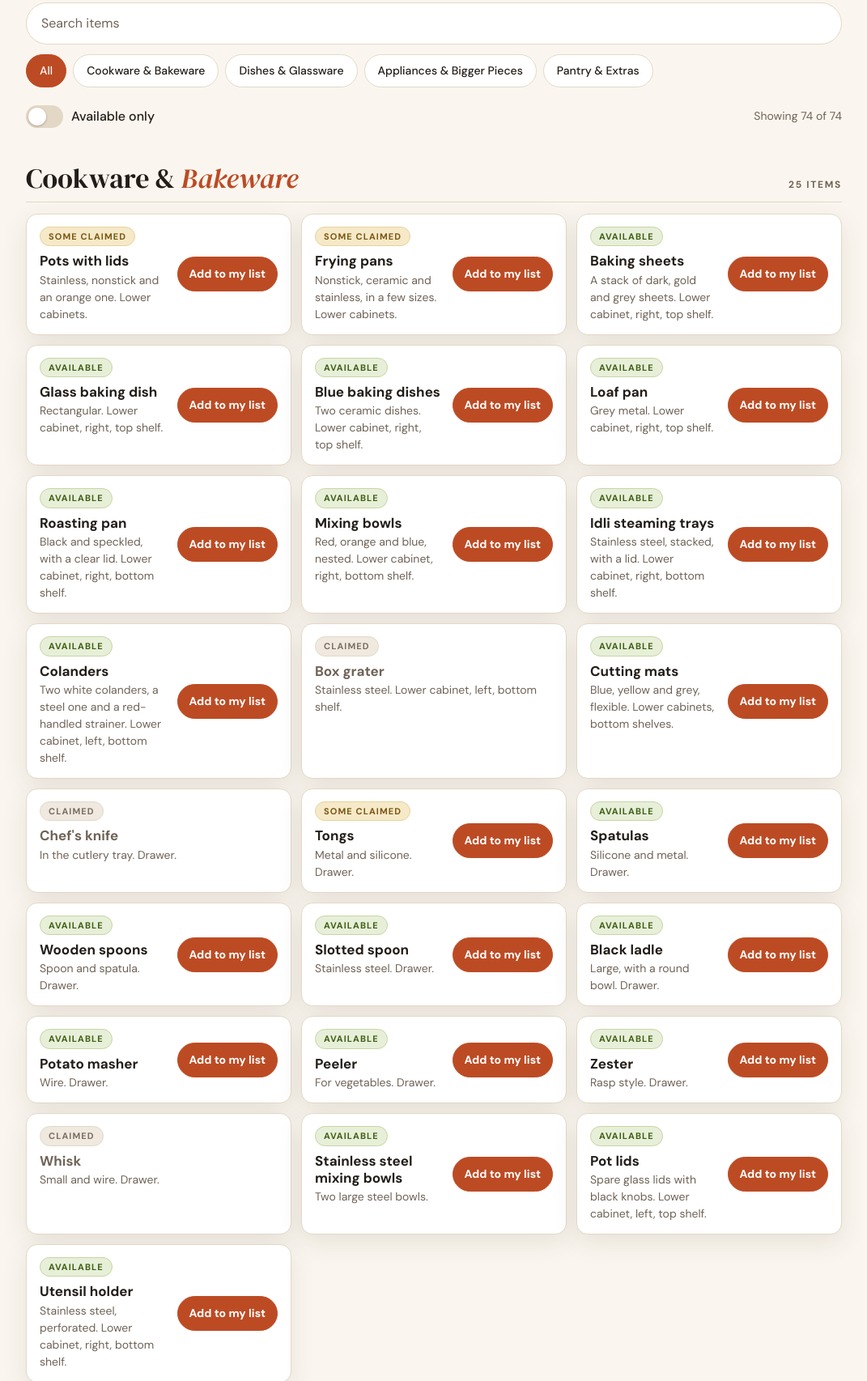
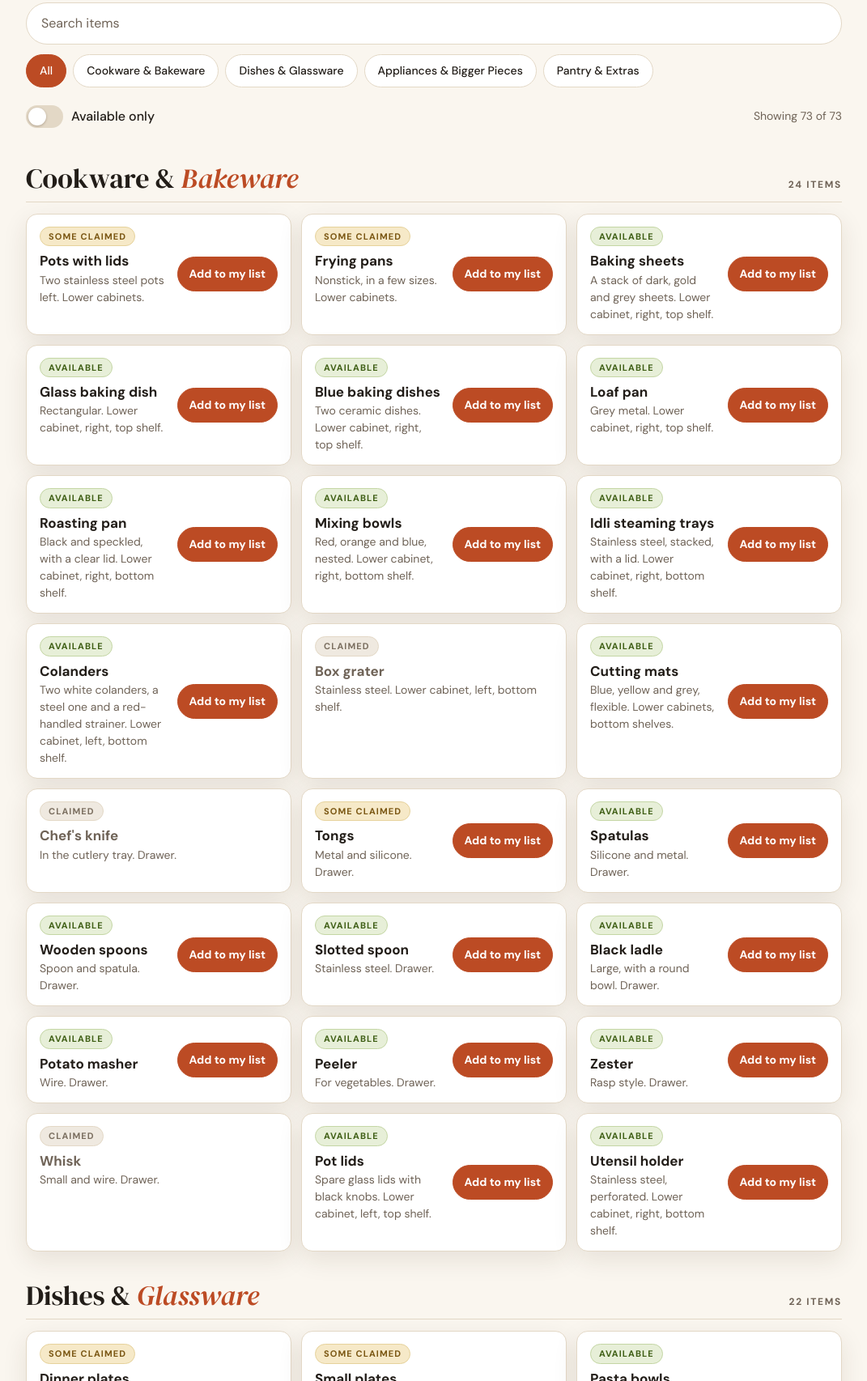
Before and after one commit to satyamp03/move-out-sale, a plain HTML site: page index.html in a window 1280 px wide. Shown: the part 1094-2800 px from the top of the page at 81% size, without its empty margins (104-1175 px from the left). Drawn offline with Linux system fonts and the light colour scheme.

Commit message:
Update items

```diff
--- a/index.html
+++ b/index.html
@@ -401,8 +401,8 @@ footer a { display: inline-block; padding: 10px 4px; }
   function x(cat, name, note, reason) { add(cat, name, note, "excluded", reason); }
 
   /* Cookware & Bakeware */
-  a(0, "Pots with lids", "Stainless, nonstick and an orange one. Lower cabinets.");
-  a(0, "Frying pans", "Nonstick, ceramic and stainless, in a few sizes. Lower cabinets.");
+  a(0, "Pots with lids", "Two stainless steel pots left. Lower cabinets.");
+  a(0, "Frying pans", "Nonstick, in a few sizes. Lower cabinets.");
   a(0, "Baking sheets", "A stack of dark, gold and grey sheets. Lower cabinet, right, top shelf.");
   a(0, "Glass baking dish", "Rectangular. Lower cabinet, right, top shelf.");
   a(0, "Blue baking dishes", "Two ceramic dishes. Lower cabinet, right, top shelf.");
@@ -423,7 +423,6 @@ footer a { display: inline-block; padding: 10px 4px; }
   a(0, "Peeler", "For vegetables. Drawer.");
   a(0, "Zester", "Rasp style. Drawer.");
   a(0, "Whisk", "Small and wire. Drawer.");
-  a(0, "Stainless steel mixing bowls", "Two large steel bowls.");
   a(0, "Pot lids", "Spare glass lids with black knobs. Lower cabinet, left, top shelf.");
   a(0, "Utensil holder", "Stainless steel, perforated. Lower cabinet, right, bottom shelf.");
 
@@ -448,7 +447,7 @@ footer a { display: inline-block; padding: 10px 4px; }
   a(1, "Blender cups", "Clear, with black bases. Upper cabinets, left and middle.");
   a(1, "Orange tumbler", "Large and insulated. Pantry, left, third shelf.");
   a(1, "Cutlery", "Forks, spoons and knives in a mint green tray. Drawer.");
-  a(1, "Large cream bowls", "Deep and round, off-white. A few of them.");
+  a(1, "Large cream bowls", "Deep and round, off-white. Upper cabinet, right, bottom shelf.");
   x(1, "Blume Cloud Mug (boxed)", "Pantry, left, third shelf.", "Listed for sale separately.");
 
   /* Appliances & Bigger Pieces */
@@ -506,7 +505,6 @@ footer a { display: inline-block; padding: 10px 4px; }
     "Roasting pan": "roaster oven turkey",
     "Mixing bowls": "bowl bowls",
     "Idli steaming trays": "idli steamer steam rack",
-    "Stainless steel mixing bowls": "bowl bowls steel metal",
     "Pot lids": "lid lids cover pan pot glass",
     "Utensil holder": "utensil crock caddy spoon holder",
     "Large cream bowls": "bowl bowls serving white dishes",
```
